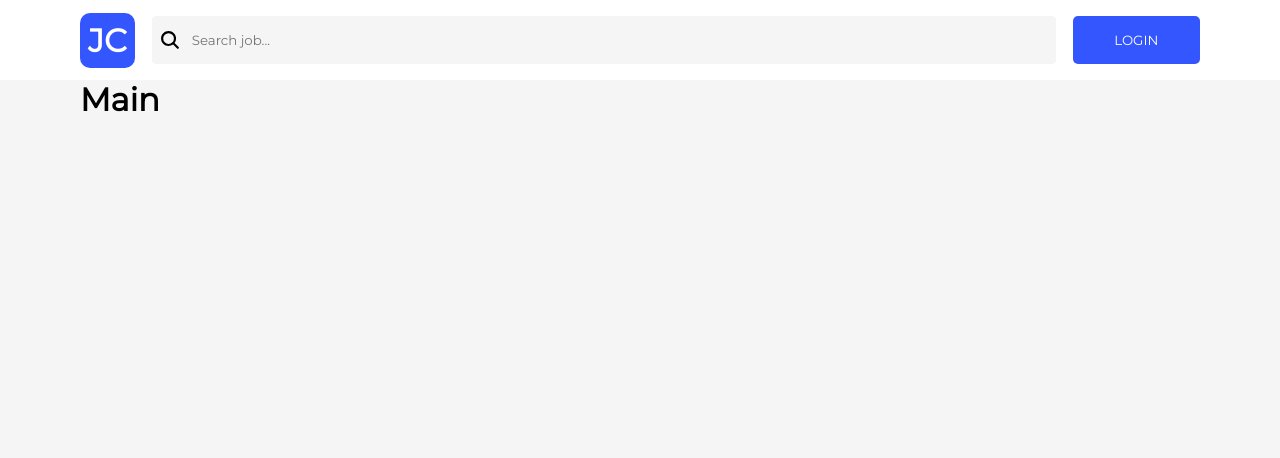
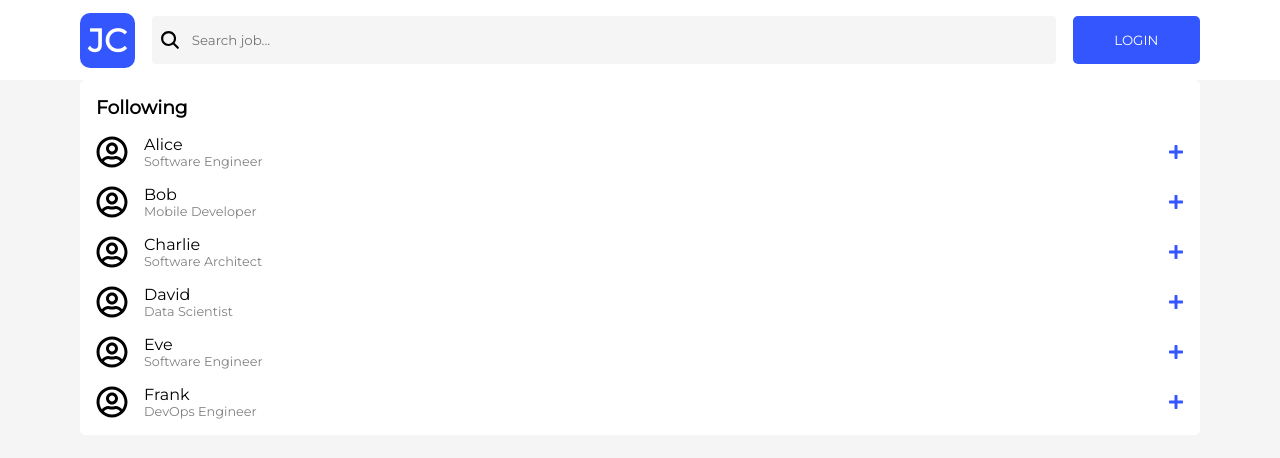
Before and after one commit to Asranov/job-compass, a React (Create React App) app: page / in a window 1280 px wide. Shown: the top 458 px of the page. Built offline with nearby package versions, Linux system fonts and the light colour scheme.

Commit message:
feat: add following card

```diff
--- /dev/null
+++ b/src/db/users.ts
@@ -0,0 +1,40 @@
+import { IUser } from "../models/IUser";
+
+export const users: IUser[] = [
+  {
+    id: 1,
+    name: "Alice",
+    age: 30,
+    profession: "Software Engineer",
+  },
+  {
+    id: 2,
+    name: "Bob",
+    age: 35,
+    profession: "Mobile Developer",
+  },
+  {
+    id: 3,
+    name: "Charlie",
+    age: 28,
+    profession: "Software Architect",
+  },
+  {
+    id: 4,
+    name: "David",
+    age: 32,
+    profession: "Data Scientist",
+  },
+  {
+    id: 5,
+    name: "Eve",
+    age: 27,
+    profession: "Software Engineer",
+  },
+  {
+    id: 6,
+    name: "Frank",
+    age: 33,
+    profession: "DevOps Engineer",
+  },
+];
--- a/src/pages/Home/Home.css
+++ b/src/pages/Home/Home.css
@@ -1,11 +1,51 @@
 .main__container {
+    background: var(--info-color);
     padding: 5rem;
-    background: var(--info-color);
-    min-height: 100vh;
 }
 
+.follow__card {
+    background: #fff;
+    display: flex;
+    flex-direction: column;
+    gap: 1rem;
+    padding: 1rem;
+    border-radius: 5px;
+}
+
+.follow__card-users {
+    display: flex;
+    align-items: center;
+    justify-content: space-between;
+    cursor: pointer;
+}
+
+.user__details {
+    display: flex;
+    align-items: center;
+    gap: 1rem;
+}
+
+.user__details-profession {
+    color: gray;
+    font-size: 0.8rem;
+}
+
+.user-icon {
+    font-size: 2rem;
+}
+
+
+.plus-icon {
+    cursor: pointer;
+    color: var(--primary-color);
+    transition: 0.1s;
+}
+
+.plus-icon:hover {
+    opacity: 0.8;
+}
 @media only screen and (max-width: 767px) {
     .main__container {
-        padding: 5rem 2rem;
+        padding: 6rem 2rem;
     }
 }
--- a/src/pages/Home/Home.tsx
+++ b/src/pages/Home/Home.tsx
@@ -1,13 +1,34 @@
 import React from "react";
 import "./Home.css";
 import Header from "../../layouts/Header";
+import { FaRegUserCircle } from "react-icons/fa";
+import { FaPlus } from "react-icons/fa";
+import { users } from "../../db/users";
 
 const Home: React.FC = () => {
   return (
     <div>
       <Header />
       <main className="main__container">
-        <h1>Main</h1>
+        <div className="follow__card">
+          <h3>Following</h3>
+          {users.map((user) => {
+            return (
+              <div key={user.id} className="follow__card-users">
+                <div className="user__details">
+                  <FaRegUserCircle className="user-icon" />
+                  <div>
+                    <p className="user__details-name">{user.name}</p>
+                    <p className="user__details-profession">
+                      {user.profession}
+                    </p>
+                  </div>
+                </div>
+                <FaPlus className="plus-icon" />
+              </div>
+            );
+          })}
+        </div>
       </main>
     </div>
   );
```
